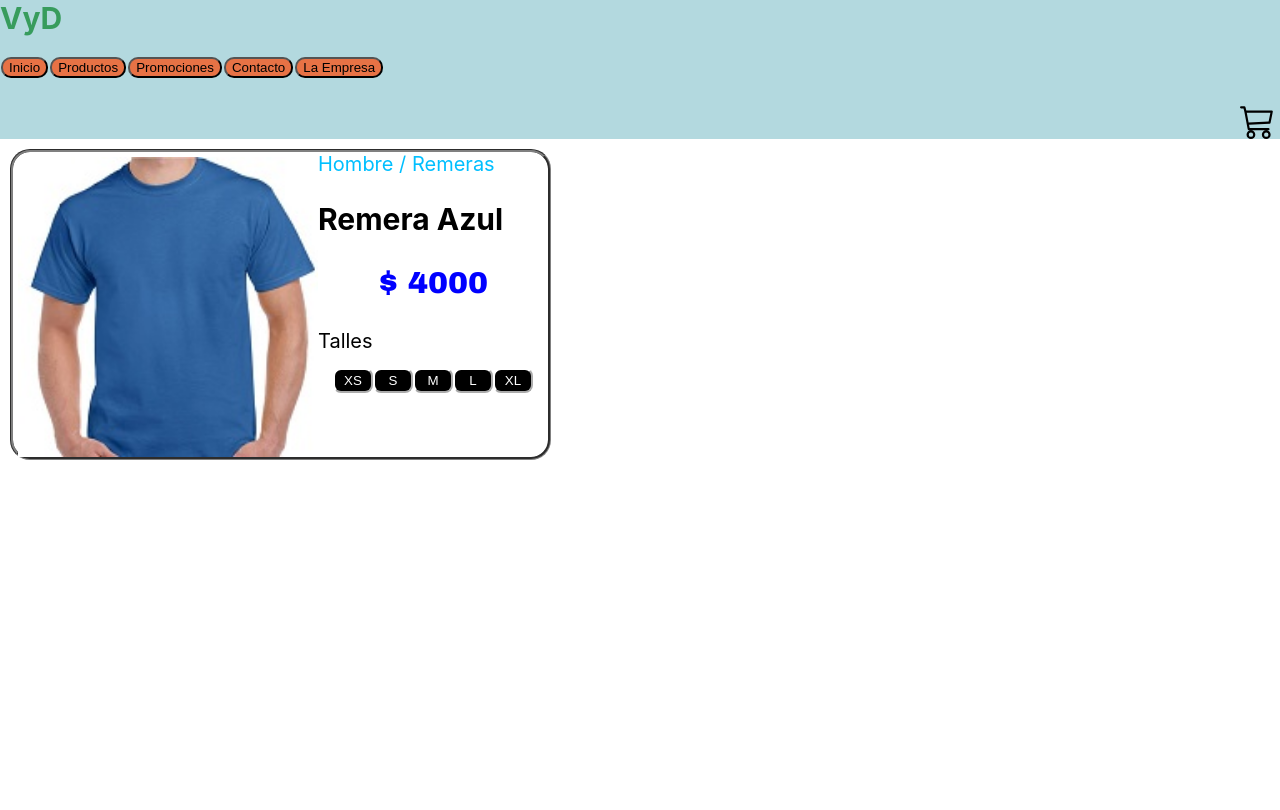
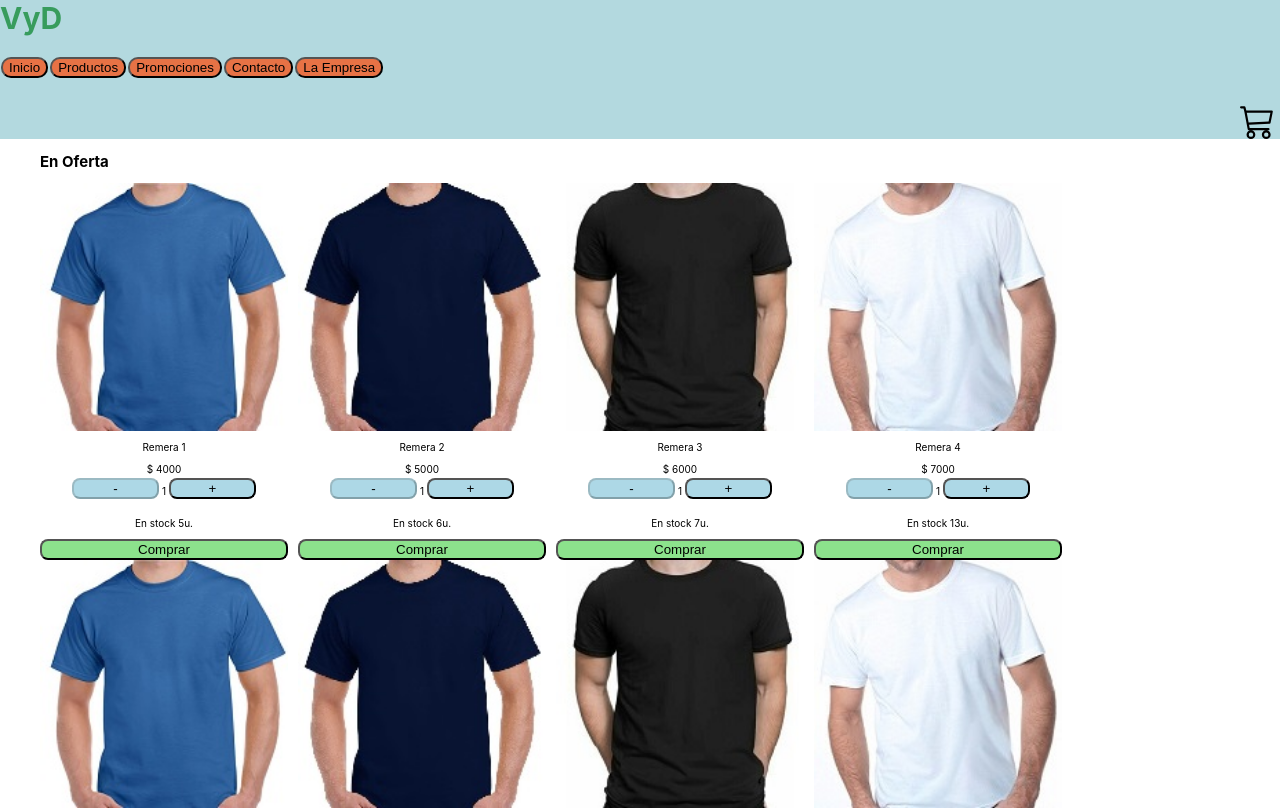
Before and after one commit to JonatanHE/e-commerce-VyD, a React (Create React App) app: page / in a window 1280 px wide. Shown: the top 810 px of the page. Built offline with nearby package versions, Linux system fonts and the light colour scheme.

Commit message:
correccion contador con boton- Corregidogit status

```diff
--- a/src/App.js
+++ b/src/App.js
@@ -1,18 +1,27 @@
 import './App.scss';
 import NavBar from './components/NavBar/NavBar';
-import ItemDetailContainer from './components/ItemDetailContainer/ItemDetailContainer';
+//import ItemDetailContainer from './components/ItemDetailContainer/ItemDetailContainer';
+import {BrowserRouter, Routes, Route} from 'react-router-dom'
+import ItemListContainer from './components/ItemListContainer/ItemListContainer';
+
 function App() {
-  const styleApp = {padding: '0px'}
 
   return (
     //JSX
-    <div className="container" style={styleApp}>
+    <BrowserRouter>
       <NavBar/>
-      <ItemDetailContainer/>
-{/*       <div className='list-products'>
-          <ItemListContainer section="En Oferta"/>
-      </div> */}
-    </div>
+      <Routes>
+        <Route path='/' element={
+          <div className="container">
+            <section className='list-products'>
+              <ItemListContainer section="En Oferta"/>
+            </section>
+          </div>
+        } />
+        <Route path='/contacto' element={<h1>Contacto</h1>}/>
+        <Route path='/contacto' element={<h1>Productos</h1>}/>
+      </Routes>
+    </BrowserRouter>
   );
 }
 
--- a/src/components/ItemCount/ItemCount.js
+++ b/src/components/ItemCount/ItemCount.js
@@ -1,7 +1,7 @@
 import { useState, useEffect } from 'react'
 
 const ItemCount = ({initial, stock}) => {
-    const [contador, setContador] = useState(1)
+    const [contador, setContador] = useState(initial)
 
     const addNumber = () =>{
         setContador(contador + 1)
--- a/src/components/ItemDetail/ItemDetail.js
+++ b/src/components/ItemDetail/ItemDetail.js
@@ -17,10 +17,6 @@ export const ItemDetail = ({data}) => {
                     <button>L</button>
                     <button>XL</button>
                 </div>
-{/*             {console.log("quantitySelected: ", quantitySelected)}
-{
-    quantitySelected > 0 ? <button><Link to="/cart">TERMINAR COMPRA</Link></button> : <ItemCount setQuantitySelected={setQuantitySelected} productData={data}/>
-} */}
             </div>
         </div>
     </>
--- a/src/components/ItemDetail/ItemDetail.scss
+++ b/src/components/ItemDetail/ItemDetail.scss
@@ -7,13 +7,15 @@ box-sizing: content-box;
 padding-left: 5px;
 padding-top: 5px;
 width: 300px;
+border-radius: 20px;
+
 }
 .item-detail-image {
     display: inline-flex;
     border-style: groove;
     border-color: gray;
     border-radius: 20px;
-    margin: 10px;
+    margin-top: 10px;
 }
 span.category {
     color: deepskyblue;
--- a/src/components/ItemListContainer/ItemListContainer.js
+++ b/src/components/ItemListContainer/ItemListContainer.js
@@ -2,7 +2,7 @@ import { useEffect, useState } from "react"
 import ItemList from "../ItemList/ItemList"
 import './ItemListContainer.scss'
 import products from '../../utils/products.mock'
-import ItemCount from "../ItemCount/ItemCount"
+//import ItemCount from "../ItemCount/ItemCount"
 
 const ItemListContainer = ({section}) => {
 
@@ -14,9 +14,9 @@ const ItemListContainer = ({section}) => {
         }, 2000)
     })
 
-    const onAdd=(quantity)=>{
+    /* const onAdd=(quantity)=>{
         console.log(`Compraste ${quantity} unidades`)
-    }
+    } */
 
     useEffect(() => {
         getProducts
@@ -34,7 +34,6 @@ const ItemListContainer = ({section}) => {
         <div className='list-products'>
             <h2>{section}</h2>
             <ItemList dataProducts={listProducts}/>
-            <ItemCount initial={1} stock={5} onAdd={onAdd}/>
         </div>
     )
 }
--- a/src/components/ItemProduct/ItemProduct.js
+++ b/src/components/ItemProduct/ItemProduct.js
@@ -1,7 +1,7 @@
 import ItemCount from '../ItemCount/ItemCount'
 import './ItemProduct.scss'
 
-const ItemProduct = ({data, action}) => {
+const ItemProduct = ({data, action, onAdd}) => {
 
     const {title, image, price, stock} = data
     return (
@@ -9,7 +9,7 @@ const ItemProduct = ({data, action}) => {
             <img src={` /assets/${image}`} alt="Imagen producto"/>
             <p>{title}</p>
             <span>$ {price}</span>
-            <ItemCount />
+            <ItemCount initial={1} stock={stock} onAdd={onAdd}/>
             <p>En stock {stock}u.</p>
             <button>Comprar</button>
         </div>
--- a/src/utils/products.mock.js
+++ b/src/utils/products.mock.js
@@ -25,7 +25,7 @@ const products = [
         title: "Remera 4",
         price: 7000,
         image: 'remera4.jpg',
-        stock: 8,
+        stock: 13,
     },
     {
         id:5,
@@ -39,21 +39,21 @@ const products = [
         title: "Remera 6",
         price: 9000,
         image: 'remera2.jpg',
-        stock: 10,
+        stock: 15,
     },
     {
         id:7,
         title: "Remera 7",
         price: 10000,
         image: 'remera3.jpg',
-        stock: 11,
+        stock: 3,
     },
     {
         id:8,
         title: "Remera 8",
         price: 11000,
         image: 'remera4.jpg',
-        stock: 12,
+        stock: 2,
     },
 ]
 
```
